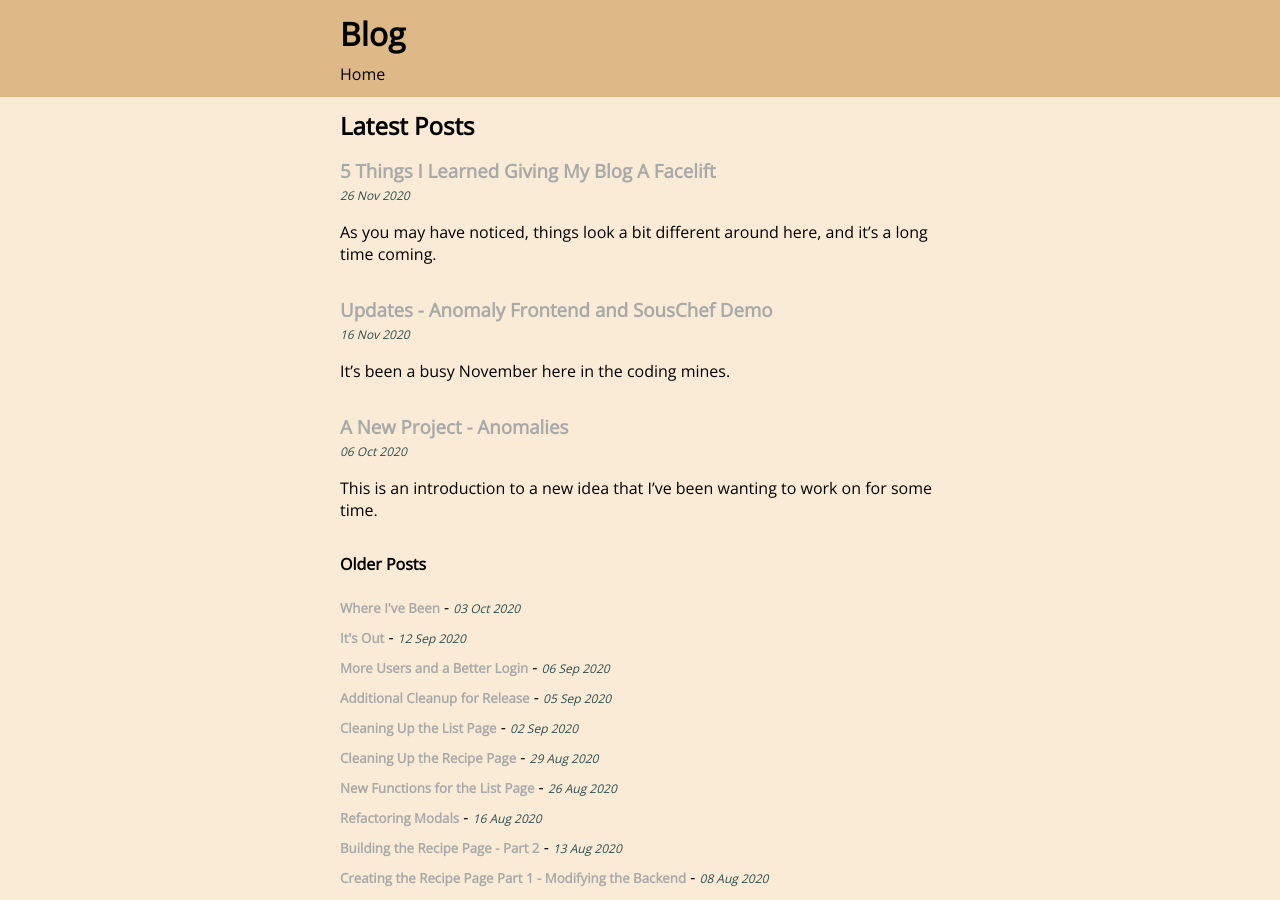
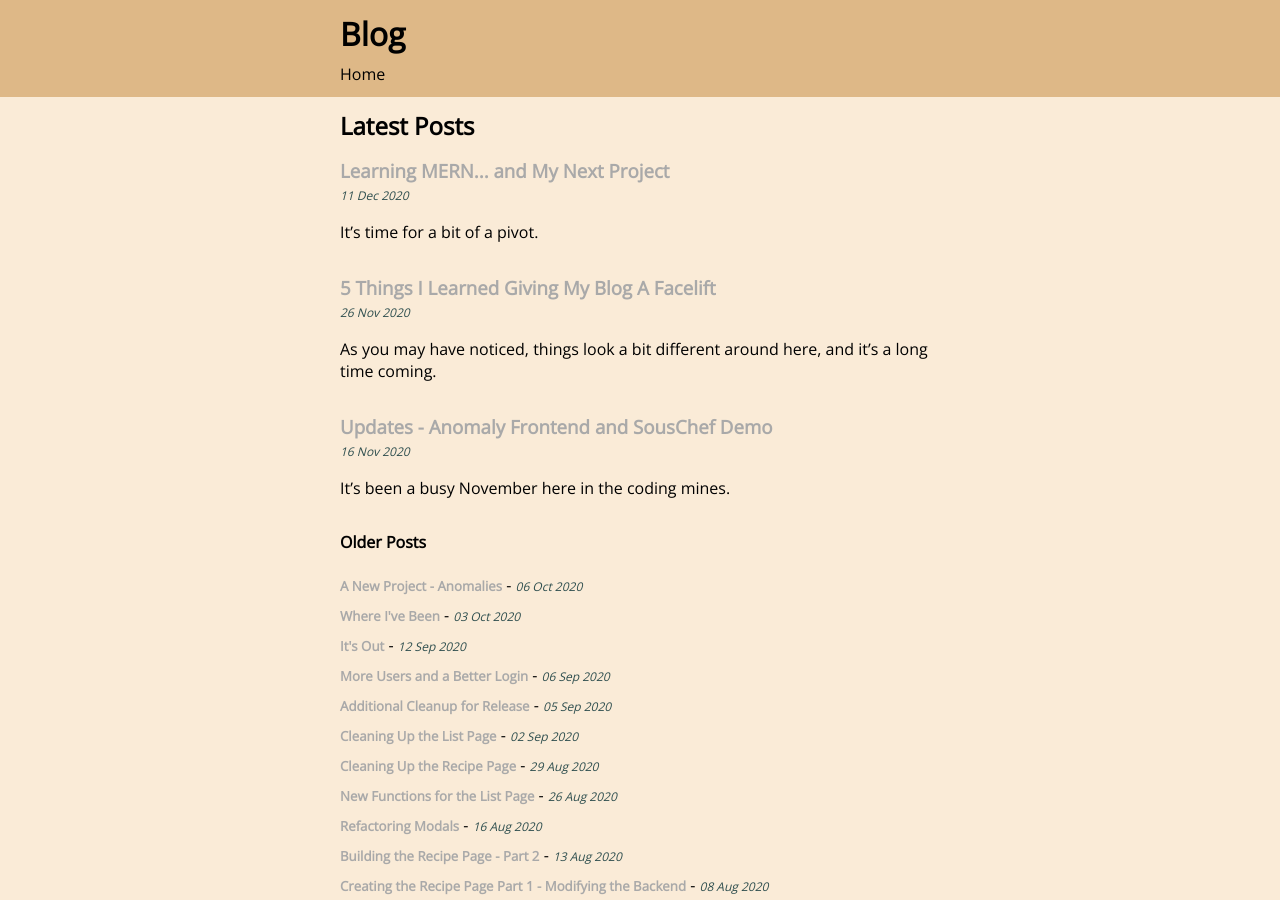
Before and after one commit to wenzstev/personal-site, a Jekyll site: the page build/blog.html, which Jekyll copies as it is, in a window 1280 px wide and 900 px high. Built offline with Jekyll 4.4.1, drawn with Linux system fonts in a browser that asks for light colours.

Commit message:
new blog post: enter jobhound and mern

```diff
--- a/build/blog.html
+++ b/build/blog.html
@@ -24,6 +24,13 @@
 <ul>
 
     <li class="post-excerpt">
+      <h3><a href="/2020/12/11/JobHound-Intro.html">Learning MERN... and My Next Project</a></h3>
+      <small>11 Dec 2020</small>
+      <p>It’s time for a bit of a pivot.</p>
+
+    </li>
+
+    <li class="post-excerpt">
       <h3><a href="/2020/11/26/5-Things-I-Learned-Blog.html">5 Things I Learned Giving My Blog A Facelift</a></h3>
       <small>26 Nov 2020</small>
       <p>As you may have noticed, things look a bit different around here, and it’s a long time coming.</p>
@@ -37,17 +44,14 @@
 
     </li>
 
-    <li class="post-excerpt">
-      <h3><a href="/2020/10/06/Anomaly-Finder-Backend.html">A New Project - Anomalies</a></h3>
-      <small>06 Oct 2020</small>
-      <p>This is an introduction to a new idea that I’ve been wanting to work on for some time.</p>
-
-    </li>
-
 </ul>
 
 <h4>Older Posts</h4>
 <ul>
+
+    <li class="old-post">
+      <h5> <a href="/2020/10/06/Anomaly-Finder-Backend.html">A New Project - Anomalies</a></h5> - <small>06 Oct 2020</small>
+    </li>
 
     <li class="old-post">
       <h5> <a href="/2020/10/03/Update-Post.html">Where I've Been</a></h5> - <small>03 Oct 2020</small>
```
Also changed, not shown: _posts/2020-12-11-JobHound-Intro.md (added, +37 -0 lines), build/2020/12/11/JobHound-Intro.html (added, +73 -0 lines), build/index.html (+7 -7 lines).
